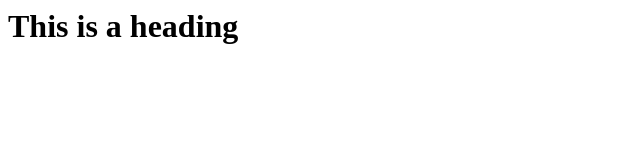
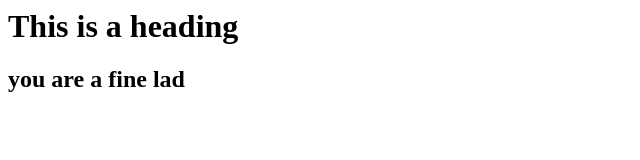
Before and after one commit to sarabilmeswd2017/example-project, a plain HTML site: page index.html in a window 1280 px wide. Shown: the whole page, without its empty margins (0-640 px from the left). Drawn offline with Linux system fonts and the light colour scheme.

Commit message:
modified index.html

```diff
--- a/index.html
+++ b/index.html
@@ -1 +1,3 @@
 <h1>This is a heading</h1>
+
+<h2>you are a fine lad</h2>
```
